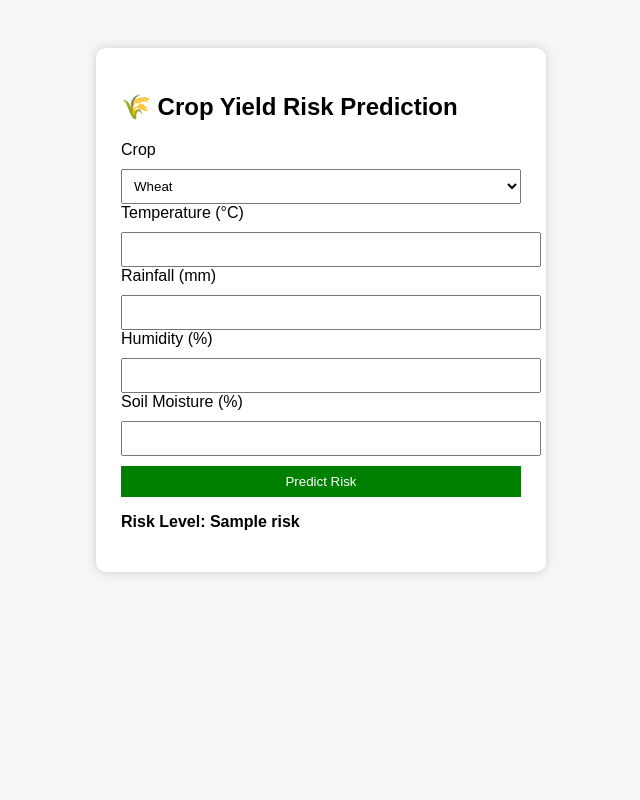
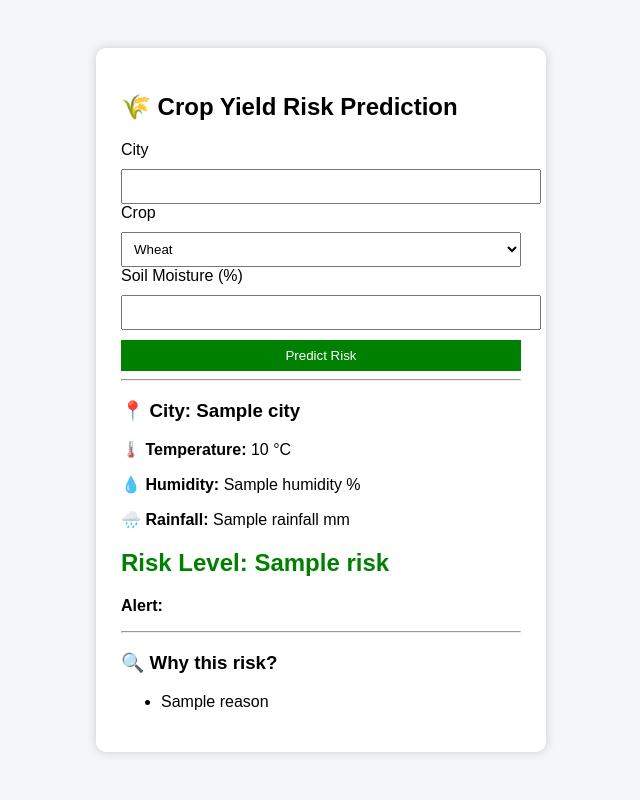
Before and after one commit to Sanskar070846/AI-Crop-Yield-Risk-System, a Flask app: template templates/index.html in a window 1280 px wide. Shown: the whole page, without its empty margins (319-959 px from the left). Run offline with Flask 3, Linux system fonts and the light colour scheme; the template is opened without the code that fills it: most values are stand-ins (such as "Sample title", 1, 10 or a date in 2020); parts of the project's set-up code (start-up, migrations or seed data) failed here and were passed over.

Commit message:
Add live weather integration and explainable AI

```diff
--- a/app.py
+++ b/app.py
@@ -1,37 +1,55 @@
 from flask import Flask, render_template, request
 from src.predict_risk import predict_risk
 from src.alert_system import send_alert
-
-print("✅ app.py started")
+from src.weather_api import get_weather
+from src.explainability import explain_prediction
 
 app = Flask(__name__)
 
 @app.route("/", methods=["GET"])
 def home():
-    print("✅ Home route accessed")
     return render_template("index.html")
 
 @app.route("/predict", methods=["POST"])
 def predict():
-    print("✅ Predict route accessed")
+    try:
+        city = request.form["city"]
+        crop = int(request.form["crop"])
+        soil_moisture = float(request.form["soil_moisture"])
 
-    input_data = {
-        "crop": int(request.form["crop"]),
-        "temperature": float(request.form["temperature"]),
-        "rainfall": float(request.form["rainfall"]),
-        "humidity": float(request.form["humidity"]),
-        "soil_moisture": float(request.form["soil_moisture"])
-    }
+        # 🌦️ Live weather
+        temperature, humidity, rainfall = get_weather(city)
 
-    risk = predict_risk(input_data)
-    alert = send_alert(risk)
+        input_data = {
+            "crop": crop,
+            "temperature": temperature,
+            "rainfall": rainfall,
+            "humidity": humidity,
+            "soil_moisture": soil_moisture
+        }
 
-    return render_template(
-        "index.html",
-        risk=risk,
-        alert=alert
-    )
+        risk = predict_risk(input_data)
+        alert = send_alert(risk)
+
+        # ✅ Explainability MUST be here
+        explanations = explain_prediction(input_data)
+
+        return render_template(
+            "index.html",
+            city=city,
+            temperature=temperature,
+            humidity=humidity,
+            rainfall=rainfall,
+            risk=risk,
+            alert=alert,
+            explanations=explanations
+        )
+
+    except ValueError as e:
+        return render_template(
+            "index.html",
+            error=str(e)
+        )
 
 if __name__ == "__main__":
-    print("🚀 Starting Flask server...")
-    app.run(host="127.0.0.1", port=5000, debug=True)
+    app.run(debug=True)
--- a/src/explainability.py
+++ b/src/explainability.py
@@ -1,12 +1,36 @@
-import shap
 import joblib
 import pandas as pd
 
-model = joblib.load("models/crop_risk_model.pkl")
+MODEL_PATH = "models/crop_risk_model.pkl"
 
-def explain(input_data):
-    explainer = shap.TreeExplainer(model)
+model = joblib.load(MODEL_PATH)
+
+FEATURE_NAMES = [
+    "crop",
+    "temperature",
+    "rainfall",
+    "humidity",
+    "soil_moisture"
+]
+
+def explain_prediction(input_data):
+    """
+    Returns top 3 important features influencing prediction
+    """
     df = pd.DataFrame([input_data])
-    shap_values = explainer.shap_values(df)
 
-    return shap_values
+    importances = model.feature_importances_
+
+    feature_importance = list(zip(FEATURE_NAMES, importances))
+    feature_importance.sort(key=lambda x: x[1], reverse=True)
+
+    # Top 3 reasons
+    top_factors = feature_importance[:3]
+
+    explanations = []
+    for feature, score in top_factors:
+        explanations.append(
+            f"{feature.replace('_', ' ').title()} influenced risk (weight: {round(score, 2)})"
+        )
+
+    return explanations
--- a/templates/index.html
+++ b/templates/index.html
@@ -39,21 +39,15 @@
     <h2>🌾 Crop Yield Risk Prediction</h2>
 
     <form method="POST" action="/predict">
+    <label>City</label>
+    <input type="text" name="city" required>
+
     <label>Crop</label>
     <select name="crop">
         <option value="0">Wheat</option>
         <option value="1">Rice</option>
         <option value="2">Maize</option>
     </select>
-
-        <label>Temperature (°C)</label>
-        <input type="number" step="0.1" name="temperature" required>
-
-        <label>Rainfall (mm)</label>
-        <input type="number" step="0.1" name="rainfall" required>
-
-        <label>Humidity (%)</label>
-        <input type="number" step="0.1" name="humidity" required>
 
     <label>Soil Moisture (%)</label>
     <input type="number" step="0.1" name="soil_moisture" required>
@@ -62,10 +56,29 @@
 </form>
 
 {% if risk %}
-    <div class="result">
-        <p>Risk Level: {{ risk }}</p>
-        <p>{{ alert }}</p>
-    </div>
+<hr>
+<h3>📍 City: {{ city }}</h3>
+
+<p>🌡️ <strong>Temperature:</strong> {{ temperature }} °C</p>
+<p>💧 <strong>Humidity:</strong> {{ humidity }} %</p>
+<p>🌧️ <strong>Rainfall:</strong> {{ rainfall }} mm</p>
+
+<h2 style="color:green;">Risk Level: {{ risk }}</h2>
+<p><strong>Alert:</strong> {{ alert }}</p>
+{% endif %}
+
+{% if explanations %}
+<hr>
+<h3>🔍 Why this risk?</h3>
+<ul>
+    {% for reason in explanations %}
+        <li>{{ reason }}</li>
+    {% endfor %}
+</ul>
+{% endif %}
+
+{% if error %}
+<p style="color:red;"><strong>Error:</strong> {{ error }}</p>
 {% endif %}
 </div>
 
```
Also changed, not shown: src/weather_api.py (+15 -7 lines), 1 other file. Lines whose indentation alone changed are shown as unchanged.
